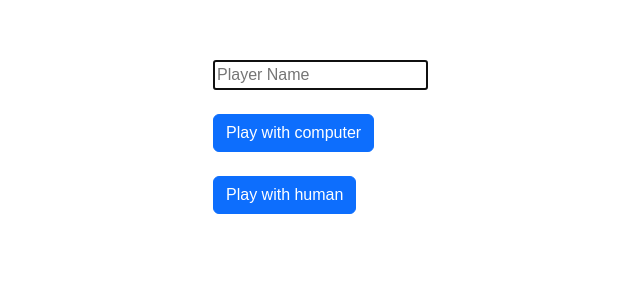
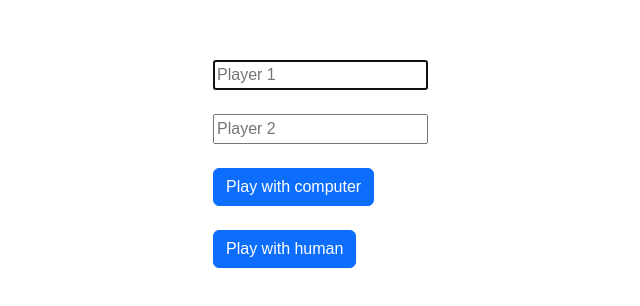
Before and after one commit to kavinshah/tictactoe, a React (Create React App) app: page /#/ in a window 1280 px wide. Shown: the part 300-606 px from the top of the page, without its empty margins (299-939 px from the left). Built offline with nearby package versions, Linux system fonts and the light colour scheme.

Commit message:
Fix missing player 2 name in display error

```diff
--- a/src/App.js
+++ b/src/App.js
@@ -13,7 +13,12 @@ function Game(props){
 	const [history, setHistory] = useState([]);
 	const [winner, setWinner] = useState(null);
 	let mode = useParams().mode;
-	let playerName = useParams().playername;
+	let playerName1 = useParams().playername1;
+	let playerName2 = useParams().playername2;
+
+	if(mode === SINGLE_PLAYER){
+		playerName2 = "Computer";
+	}
 
 	const checkWinner = (states) => {
 		let winner=null;
@@ -99,15 +104,15 @@ function Game(props){
 
 	const gameStatus=()=> {
 		if(winner != null){
-			return 'Winner: '+ winner;
+			return 'Winner: '.concat(winner=='X'?playerName1:playerName2);
 		} else{
-			return 'Next Player: ' + (turn?'X':'O');
+			return 'Next Player: '.concat(turn?playerName1:playerName2);
 		}
 	};
 
 	return (
 		<>
-		<h1>Welcome, {playerName}!</h1>
+		<h1>Welcome, {playerName1.concat(mode===SINGLE_PLAYER?"":" and ".concat(playerName2))}!</h1>
 		<div className='game'>
 			<p>{gameStatus()}</p>
 			<Board cells={cellStates} handleCellClick={handleCellClick} />
--- a/src/Home.js
+++ b/src/Home.js
@@ -3,19 +3,24 @@ import './App.css';
 import React, { useState } from 'react';
 
 function Home(){
-	const [playername, setName] = useState("");
+	const [playername1, setName1] = useState("");
+	const [playername2, setName2] = useState("");
+
 	return (
 		<div className='center'>
 			<div>
-				<input type='text' id='name' placeholder='Player Name' onChange={(e) => {setName(e.target.value);}} autoFocus />
+				<input type='text' id='playername1' placeholder='Player 1' onChange={(e) => {setName1(e.target.value);}} autoFocus />
+				<br />
+				<br />
+				<input type='text' id='playername2' placeholder='Player 2' onChange={(e) => {setName2(e.target.value);}} />
 			</div>
 			<br />
 			<div>
-				<a id='single' className='btn btn-primary' href={'/tictactoe/#/game/singleplayer/'.concat(playername)}>Play with computer</a>
+				<a id='single' className='btn btn-primary' href={'/tictactoe/#/game/singleplayer/'.concat(playername1).concat('/').concat(playername2)}>Play with computer</a>
 			</div>
 			<br />
 			<div>
-				<a id='twoplayer' className='btn btn-primary' href={'/tictactoe/#/game/multiplayer/'.concat(playername)}>Play with human</a>
+				<a id='twoplayer' className='btn btn-primary' href={'/tictactoe/#/game/multiplayer/'.concat(playername1).concat('/').concat(playername2)}>Play with human</a>
 			</div>
 		</div>
 	);
--- a/src/index.js
+++ b/src/index.js
@@ -17,7 +17,7 @@ const router = createHashRouter([
 		element: <Home />,
 	},
 	{
-		path:('/game/:mode/:playername'),
+		path:('/game/:mode/:playername1/:playername2'),
 		element: <Game />,
 	},
 ]);
```
